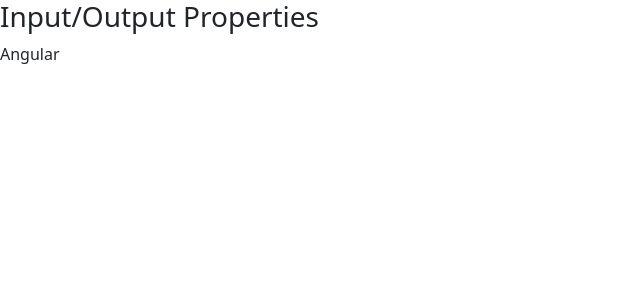
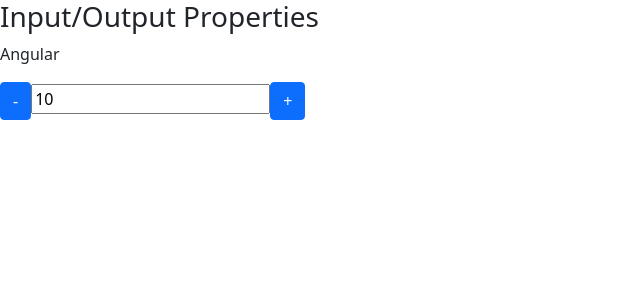
Before and after one commit to Joao-Augusto-Oliveira/cursoangular1, an Angular app: page / in a window 1280 px wide. Shown: the top 300 px of the page, without its empty margins (0-640 px from the left). Built offline with nearby package versions, Linux system fonts and the light colour scheme.

Commit message:
aula 14: Output properties

```diff
--- a/src/app/app.module.ts
+++ b/src/app/app.module.ts
@@ -6,9 +6,10 @@
 import { CursosModule } from './cursos/cursos.module';
 import { DataBindingComponent } from './data-binding/data-binding.component';
 import { InputPropertyComponent } from './input-property/input-property.component';
+import { OutputPropertyComponent } from './output-property/output-property.component';
 
 @NgModule({
-  declarations: [AppComponent, DataBindingComponent, InputPropertyComponent],
+  declarations: [AppComponent, DataBindingComponent, InputPropertyComponent, OutputPropertyComponent],
   imports: [BrowserModule, AppRoutingModule, CursosModule, FormsModule],
   providers: [],
   bootstrap: [AppComponent],
--- a/src/app/data-binding/data-binding.component.html
+++ b/src/app/data-binding/data-binding.component.html
@@ -129,5 +129,10 @@
       <h3>Input/Output Properties</h3>
 
       <app-curso [nome]="nomeDoCurso"></app-curso>
+      <contador
+        [valor]="10"
+        (mudouValor)="onMudouValor($event)"
+      >
+      </contador>
     </article>
   </section>
--- a/src/app/data-binding/data-binding.component.ts
+++ b/src/app/data-binding/data-binding.component.ts
@@ -54,6 +54,10 @@
     this.isMouseOver = !this.isMouseOver;
   }
 
+  onMudouValor(evento: any) {
+    console.log(evento);
+  }
+
   constructor() {}
 
   ngOnInit(): void {}
--- /dev/null
+++ b/src/app/output-property/output-property.component.html
@@ -0,0 +1,6 @@
+<div>
+  <button class="btn btn-primary" (click)="decrementa()">-</button>
+  <input type="text" [value]="valor" readonly>
+  <button class="btn btn-primary" (click)="incrementa()">+</button>
+
+</div>
--- /dev/null
+++ b/src/app/output-property/output-property.component.ts
@@ -0,0 +1,26 @@
+import { Component, Input, OnInit, EventEmitter, Output } from '@angular/core';
+
+@Component({
+  selector: 'contador',
+  templateUrl: './output-property.component.html',
+  styleUrls: ['./output-property.component.css'],
+})
+export class OutputPropertyComponent implements OnInit {
+  @Input() valor: number = 0;
+
+  @Output() mudouValor = new EventEmitter();
+
+  incrementa() {
+    this.valor++;
+    this.mudouValor.emit({ novoValor: this.valor });
+  }
+
+  decrementa() {
+    this.valor--;
+    this.mudouValor.emit({ novoValor: this.valor });
+  }
+
+  constructor() {}
+
+  ngOnInit(): void {}
+}
```
Also changed, not shown: src/app/output-property/output-property.component.css (added), 2 other files (tests, documents, lock files or other folders).
